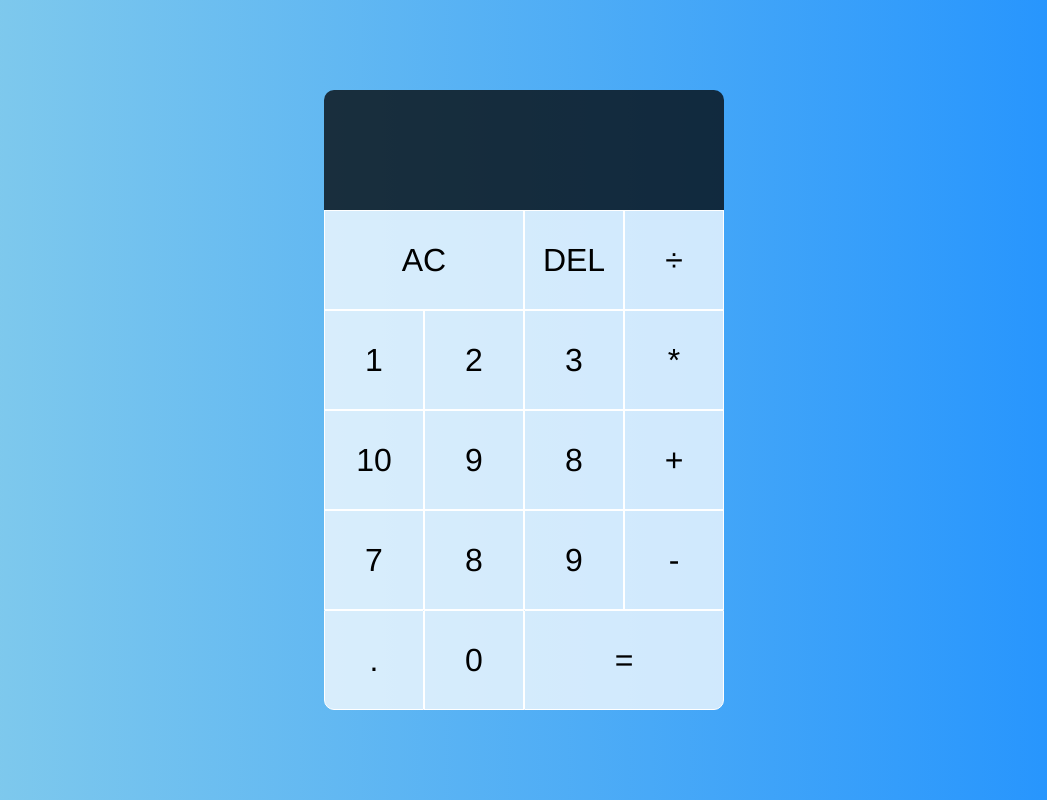
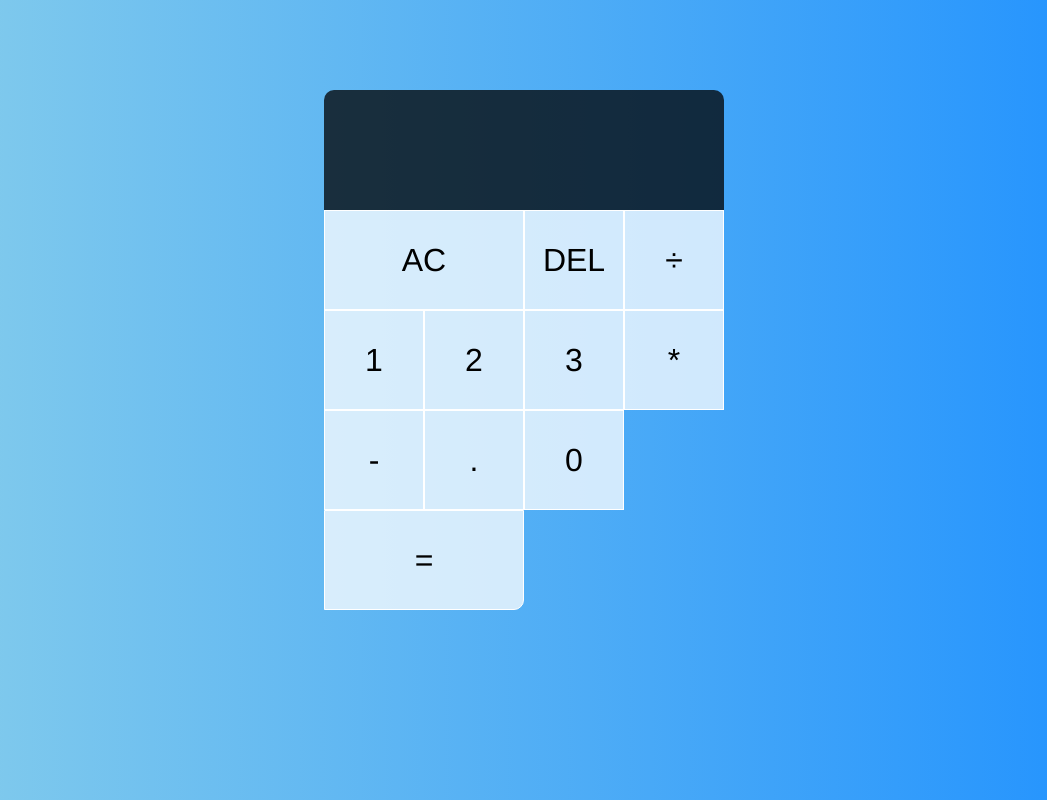
Before and after one commit to Ujjwal-Dixit/Calculator, a plain HTML site: page index.html in a window 1280 px wide. Shown: the whole page, without its empty margins (116-1163 px from the left). Drawn offline with Linux system fonts and the light colour scheme.

Commit message:
created a conflict

```diff
--- a/index.html
+++ b/index.html
@@ -25,13 +25,6 @@
     <button data-number>2</button>
     <button data-number>3</button>
     <button data-operation>*</button>
-    <button data-number>10</button>
-    <button data-number>9</button>
-    <button data-number>8</button>
-    <button data-operation>+</button>
-    <button data-number>7</button>
-    <button data-number>8</button>
-    <button data-number>9</button>
     <button data-operation>-</button>
     <button data-number>.</button>
     <button data-number>0</button>
```
